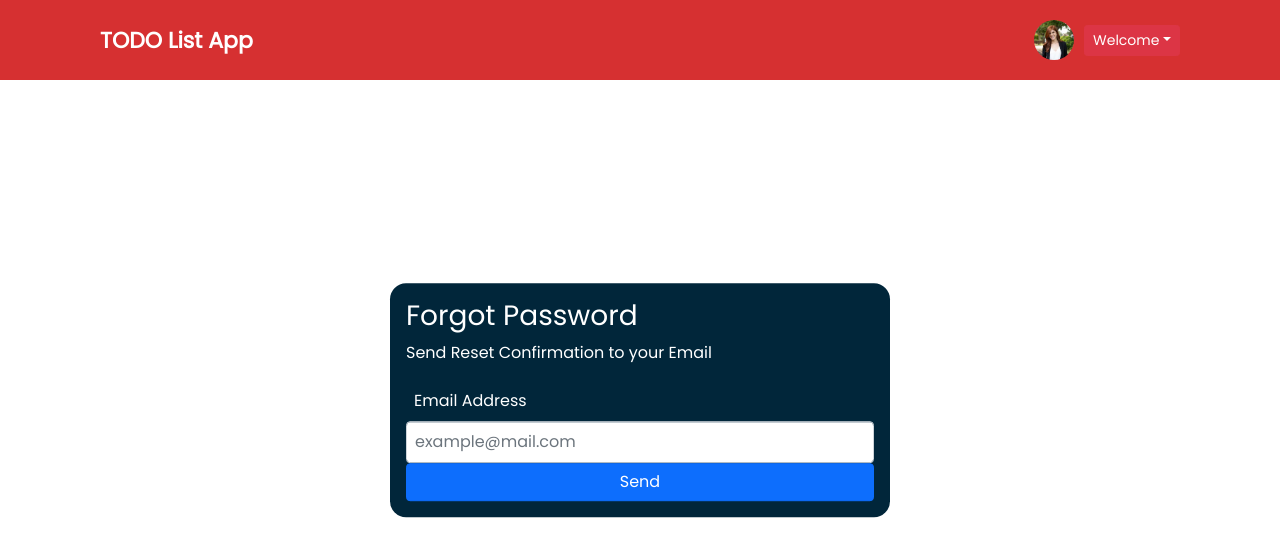
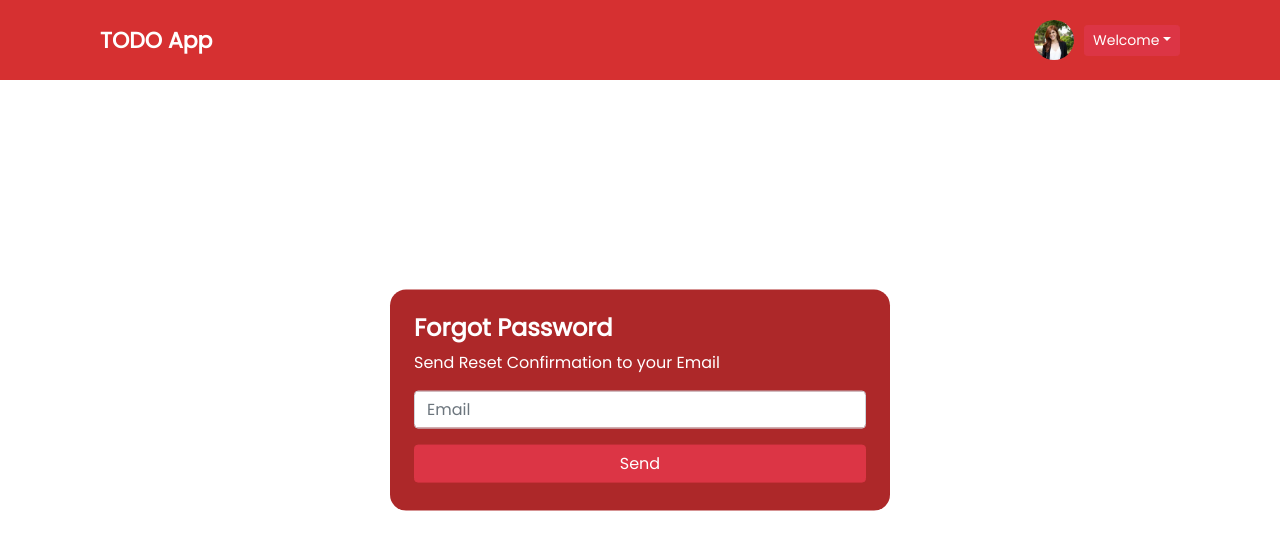
Before and after one commit to hanifnml/miniproject-todo-app-frontend, a React (Create React App) app in the folder react-app/: page /forgot-password in a window 1280 px wide. Shown: the top 556 px of the page. Built offline with nearby package versions, Linux system fonts and the light colour scheme.

Commit message:
Fix UI/UX of forget password, reset password, and user dashboard

```diff
--- a/react-app/src/components/BaseDialog.js
+++ b/react-app/src/components/BaseDialog.js
@@ -13,6 +13,7 @@ function BaseDialog({
   title,
   enableFooter = false,
   onClickSaveButton = null,
+  saveButtonText = "Save",
   size = "lg",
   children,
 }) {
@@ -25,13 +26,13 @@ function BaseDialog({
       {enableFooter && (
         <Footer className="d-flex">
           <div>
-            <Button variant="secondary" onClick={() => setShow(false)}>
+            <Button variant="outline-danger" onClick={() => setShow(false)}>
               Close
             </Button>
           </div>
           <div>
-            <Button variant="primary" onClick={onClickSaveButton}>
-              Save
+            <Button variant="danger" onClick={onClickSaveButton}>
+              {saveButtonText}
             </Button>
           </div>
         </Footer>
--- a/react-app/src/components/Header.css
+++ b/react-app/src/components/Header.css
@@ -67,4 +67,8 @@
     justify-content: space-between;
     padding: 10px 30px;
   }
+
+  .head-container div img {
+    display: none;
+  }
 }
--- a/react-app/src/components/Header.js
+++ b/react-app/src/components/Header.js
@@ -18,7 +18,7 @@ const Header = ({ user }) => {
   return (
     <nav className="header">
       <div className="head-container">
-        <div className="logo">TODO List App</div>
+        <div className="logo">TODO App</div>
         <div className="profile">
           <img src={ProfilePict} alt="profile-picture" />
           <DropdownButton
--- a/react-app/src/modules/ForgotForm.js
+++ b/react-app/src/modules/ForgotForm.js
@@ -1,70 +1,76 @@
-import React, { useState } from 'react';
-import { Link } from 'react-router-dom';
-import { Modal, Button } from 'react-bootstrap';
-import validator from 'validator';
+import React, { useState } from "react";
+import { useHistory } from "react-router-dom";
+import validator from "validator";
+
+// Bootstrap Component
+import {
+  Form,
+  FormGroup,
+  FormLabel as Label,
+  FormControl as Control,
+  FormText as Text,
+  Button,
+} from "react-bootstrap";
 
 function ForgotForm() {
-  const handleSubmit = (e) => {
-    e.preventDefault()
-  }
+  const history = useHistory();
+  const navigateTo = (to) => {
+    history.push(to);
+  };
 
-  const [emailError, setEmailError] = useState('')
+  const [email, setEmail] = useState("");
+  const [emailError, setEmailError] = useState("");
 
-  const validateEmail = (e) => {
-    var email = e.target.value
+  const handleChangeEmail = async (e) => {
+    setEmail(e.target.value);
+    await validateEmail(email);
+  };
 
-    if (validator.isEmail(email)) {
-      setEmailError('Email valid!')
+  const validateEmail = async (email) => {
+    if (!validator.isEmail(email)) {
+      setEmailError("Invalid email address!");
+      return false;
+    }
+    setEmailError("");
+    return true;
+  };
+
+  const handleSubmit = async (e) => {
+    e.preventDefault();
+    let isValid = await validateEmail(email);
+    if (isValid) {
+      alert("Reset password link has been sent to your email address!");
+      navigateTo("/reset-password");
     } else {
-      setEmailError('Enter valid Email!')
+      alert("Invalid email address!");
     }
-  }
-
-  const [ show, setShow ] = useState(false)
-
-  const handleClose = () => setShow(false)
-  const handleShow = () => setShow(true)
+  };
 
   return (
     <div className="resetforgot container">
       <div className="row justify-content-center">
-        <div className="col-md-4 center">
-          <h3>Forgot Password</h3>
-          <p>Send Reset Confirmation to your Email</p>
-          <form onSubmit={handleSubmit}>
-            <div className="form-group">
-              <label for="email">Email Address</label>
-              <input
-                type="email" className="form-control" placeholder="example@mail.com"
-                id="email"
-                onChange={(e) => validateEmail(e)}
-                required
-              ></input>
+        <div className="col-md-4 p-4 center">
+          <h4 className="fw-bold">Forgot Password</h4>
+          <p className="fw-lighter">Send Reset Confirmation to your Email</p>
+          <Form onSubmit={handleSubmit}>
+            <FormGroup controlId="email">
+              <Control
+                type="email"
+                placeholder="Email"
+                onChange={handleChangeEmail}
+              ></Control>
+              <Text className="text-white">{emailError}</Text>
+            </FormGroup>
+            <div className="mt-3 mb-1">
+              <Button type="submit" variant="danger" className="w-100">
+                Send
+              </Button>
             </div>
-            <span>{emailError}</span>
-
-            <Link
-              to='/reset-password'
-              className="btn btn-primary btn-md btn-block"
-              onClick={handleShow}
-            >Send</Link>
-
-            <Modal show={show} onHide={handleClose}>
-              <Modal.Header>
-                <Modal.Title>Email Confirmation</Modal.Title>
-              </Modal.Header>
-              <Modal.Body>Reset code has been sent to your email</Modal.Body>
-              <Modal.Footer>
-                <Button variant="primary" onClick={handleClose}>
-                  Close
-                </Button>
-              </Modal.Footer>
-            </Modal>
-          </form>
+          </Form>
         </div>
       </div>
     </div>
-  )
+  );
 }
 
-export default ForgotForm
+export default ForgotForm;
--- a/react-app/src/modules/ResetForgot.css
+++ b/react-app/src/modules/ResetForgot.css
@@ -1,5 +1,5 @@
 .resetforgot .center {
-  background-color: #01263a;
+  background-color: #ad2829;
   color: white;
   border-radius: 1em;
   padding: 1em;
@@ -14,23 +14,4 @@
   display: flex;
 }
 
-.resetforgot label,
-.resetforgot input {
-  padding: 0.5em;
-}
-
-.resetforgot span {
-  font-weight: bold;
-  color: red;
-  font-size: 14px;
-}
-
-.resetforgot .btn {
-  width: 100%;
-  margin-top: 1.5em;
-  align-items: center;
-}
-
-@media screen and (max-width: 550px) {
-
-}
+@media screen and (max-width: 550px) {}
--- a/react-app/src/modules/ResetForm.js
+++ b/react-app/src/modules/ResetForm.js
@@ -1,63 +1,78 @@
-import React, { useState } from 'react';
-import { Modal, Button } from 'react-bootstrap';
-import './ResetForgot.css';
+import React, { useState } from "react";
+import { useHistory } from "react-router-dom";
+import "./ResetForgot.css";
 
+// Bootstrap Component
+import {
+  Form,
+  FormGroup,
+  FormLabel as Label,
+  FormControl as Control,
+  FormText as Text,
+  Button,
+} from "react-bootstrap";
 
 function ResetForm() {
+  const history = useHistory();
+  const navigateTo = (to) => {
+    history.push(to);
+  };
+
+  const [password, setPassword] = useState("");
+  const [confirm, setConfirm] = useState("");
+
+  const handleChangePassword = async (e) => {
+    setPassword(e.target.value);
+  };
+
+  const handleChangeConfirm = async (e) => {
+    setConfirm(e.target.value);
+  };
+
   function handleSubmit(event) {
     event.preventDefault();
+    if (password === confirm) {
+      if (password.length < 6) {
+        alert("Password must be more than 6 characters!");
+        return;
+      }
+      alert("Successfully reset your password!");
+      navigateTo("/login");
+    } else {
+      alert("Password and confirm password must be the same");
+    }
   }
-
-  const [ show, setShow ] = useState(false)
-
-  const handleClose = () => setShow(false)
-  const handleShow = () => setShow(true)
 
   return (
     <div className="resetforgot container">
       <div className="row justify-content-center">
-        <div className="col-md-4 center">
-          <h3>Reset Password</h3>
-          <form onSubmit={handleSubmit}>
-            <div className="form-group">
-              <label for="new-pass">New Password</label>
-              <input
-                type="password" className="form-control" placeholder="New Password" id="new-pass"
-                required
-              ></input>
+        <div className="col-md-4 p-4 center">
+          <h4 className="fw-bold">Reset Password</h4>
+          <Form className="mt-3" onSubmit={handleSubmit}>
+            <FormGroup className="mb-3" controlId="password">
+              <Control
+                type="password"
+                placeholder="Password"
+                onChange={handleChangePassword}
+              ></Control>
+            </FormGroup>
+            <FormGroup controlId="confirm">
+              <Control
+                type="password"
+                placeholder="Confirm Password"
+                onChange={handleChangeConfirm}
+              ></Control>
+            </FormGroup>
+            <div className="mt-3 mb-1">
+              <Button type="submit" variant="danger" className="w-100">
+                Save
+              </Button>
             </div>
-
-            <div className="form-group">
-              <label for="confirm-pass">Confirm Password</label>
-              <input
-                type="password" className="form-control" placeholder="Confirm Password" id="confirm-pass"
-                required
-              ></input>
-            </div>
-
-            <button
-              type="submit"
-              value="confirm"
-              className="btn btn-primary btn-md btn-block"
-              onClick={handleShow}
-            >Confirm</button>
-
-            <Modal show={show} onHide={handleClose}>
-              <Modal.Header>
-                <Modal.Title>Reset Success</Modal.Title>
-              </Modal.Header>
-              <Modal.Body>Your password has been reset</Modal.Body>
-              <Modal.Footer>
-                <Button variant="primary" onClick={handleClose}>
-                  Close
-                </Button>
-              </Modal.Footer>
-            </Modal>
-          </form>
+          </Form>
         </div>
       </div>
     </div>
-  )
-};
+  );
+}
 
-export default ResetForm
+export default ResetForm;
--- a/react-app/src/modules/ToDoCard.css
+++ b/react-app/src/modules/ToDoCard.css
@@ -30,7 +30,7 @@
 }
 
 .todo-button {
-  transition: ease-in-out;
+  transition: ease-in-out .2s;
   cursor: pointer;
   font-size: 30px;
 }
@@ -40,5 +40,5 @@
 }
 
 .todo-button:hover {
-  color: rgba(123, 5, 15, 1)
+  color: #ad2829;
 }
--- a/react-app/src/pages/UserDashboard.js
+++ b/react-app/src/pages/UserDashboard.js
@@ -103,7 +103,7 @@ export default function UserDashboard() {
         <h4 className="mb-0">To Do</h4>
         <div>
           <Button
-            variant="primary"
+            variant="danger"
             onClick={() => handleClickAddShowDialog(true)}
           >
             Add New
@@ -129,6 +129,7 @@ export default function UserDashboard() {
         setShow={handleClickAddShowDialog}
         enableFooter
         onClickSaveButton={handleClickSaveToDo}
+        saveButtonText="Add"
       >
         <ToDoCreateForm
           parentState={toDoAddStates}
@@ -156,6 +157,7 @@ export default function UserDashboard() {
         setShow={handleClickDeleteShowDialog}
         enableFooter
         onClickSaveButton={handleClickDeleteToDo}
+        saveButtonText="Delete"
       >
         <div>Apakah anda yakin ingin menghapus to do?</div>
       </BaseDialog>
```
